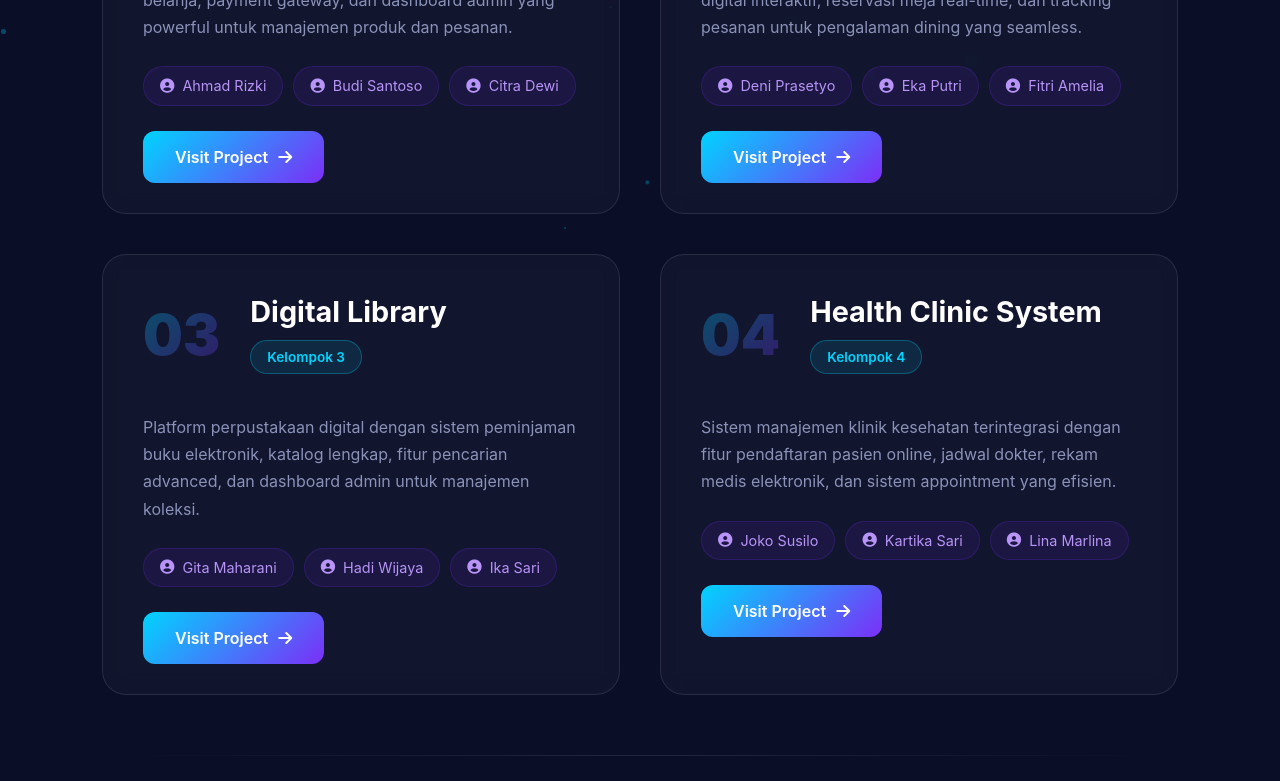
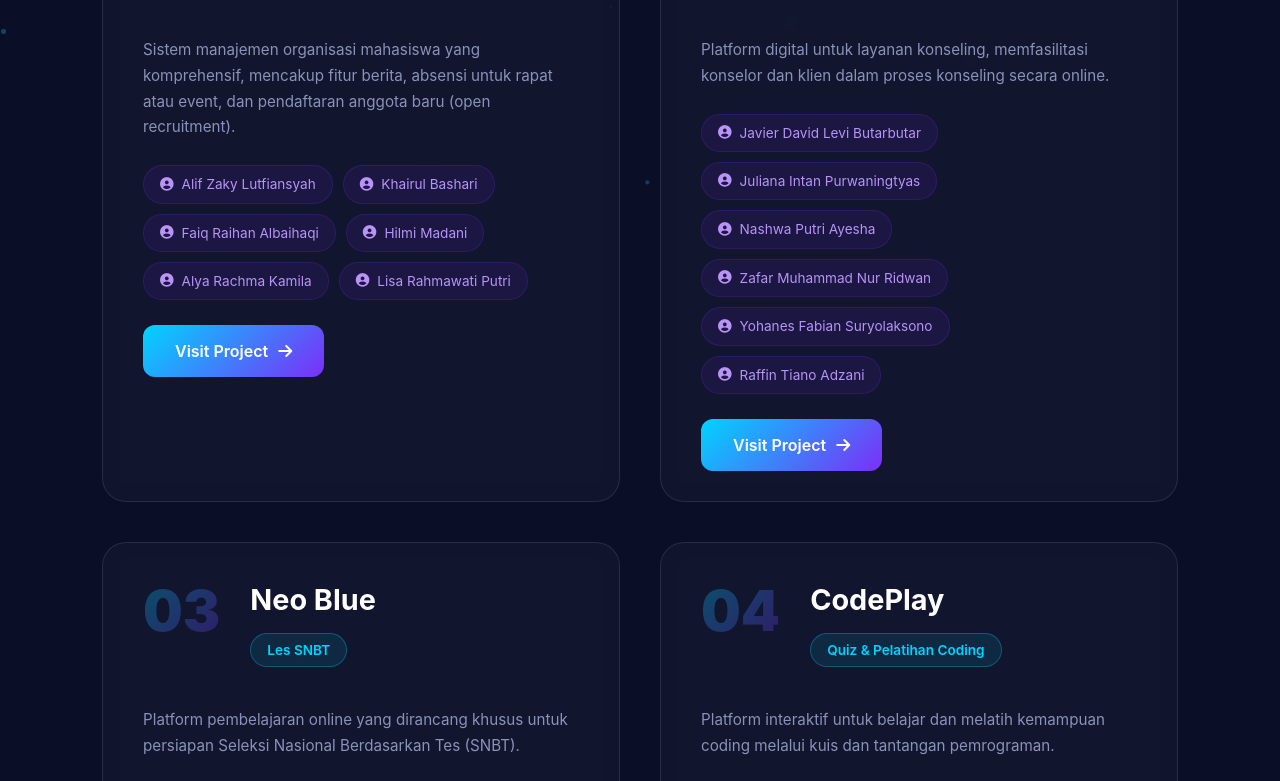
Before and after one commit to ZWALK880/zwalk880.github.io, a plain HTML site: page index.html in a window 1280 px wide. Shown: the part 564-1345 px from the top of the page. Drawn offline with nearby package versions, Linux system fonts and the light colour scheme.

Commit message:
Update index.html

````diff
--- a/index.html
+++ b/index.html
@@ -1,3 +1,10 @@
+Berikut adalah kode HTML yang telah direvisi sesuai permintaan:
+
+*   Nama-nama anggota tim telah dimasukkan ke dalam kotak proyek masing-masing.
+*   Deskripsi untuk proyek **Myormawa** telah diperbarui menjadi: "Sistem manajemen organisasi mahasiswa yang komprehensif, mencakup fitur berita, absensi untuk rapat atau event, dan pendaftaran anggota baru (open recruitment)."
+*   Kolom nama (NIM) di bagian deskripsi proyek telah dihapus.
+
+```html
 <!DOCTYPE html>
 <html lang="id">
 <head>
@@ -57,7 +64,7 @@
         }
 
         .hero h1 {
-            font-size: 4rem;
+            font-size: 3rem; /* Ukuran lebih kecil untuk mobile */
             font-weight: 900;
             background: linear-gradient(135deg, #00d4ff 0%, #7b2ff7 100%);
             -webkit-background-clip: text;
@@ -68,9 +75,18 @@
         }
 
         .hero p {
-            font-size: 1.3rem;
+            font-size: 1.1rem; /* Ukuran lebih kecil untuk mobile */
             color: #8b92b8;
             animation: slideDown 1.2s ease-out;
+        }
+
+        @media (min-width: 768px) {
+            .hero h1 {
+                font-size: 4rem;
+            }
+            .hero p {
+                font-size: 1.3rem;
+            }
         }
 
         @keyframes slideDown {
@@ -86,16 +102,16 @@
 
         .projects-grid {
             display: grid;
-            grid-template-columns: repeat(auto-fit, minmax(450px, 1fr));
+            grid-template-columns: 1fr; /* Satu kolom untuk mobile */
             gap: 40px;
             padding: 0 20px;
             max-width: 1400px;
             margin: 0 auto;
         }
 
-        @media (max-width: 768px) {
+        @media (min-width: 768px) {
             .projects-grid {
-                grid-template-columns: 1fr;
+                grid-template-columns: repeat(auto-fit, minmax(450px, 1fr)); /* Lebih dari satu kolom untuk tablet+ */
             }
         }
 
@@ -146,14 +162,14 @@
         }
 
         .project-header {
-            padding: 40px;
+            padding: 30px; /* Padding lebih kecil untuk mobile */
             display: flex;
-            align-items: center;
-            gap: 30px;
+            align-items: flex-start; /* Agar rata atas */
+            gap: 20px; /* Gap lebih kecil */
         }
 
         .project-number {
-            font-size: 3.5rem;
+            font-size: 2.5rem; /* Ukuran lebih kecil untuk mobile */
             font-weight: 900;
             background: linear-gradient(135deg, #00d4ff 0%, #7b2ff7 100%);
             -webkit-background-clip: text;
@@ -161,6 +177,7 @@
             background-clip: text;
             opacity: 0.3;
             line-height: 1;
+            flex-shrink: 0; /* Jangan ikut berubah ukurannya */
         }
 
         .project-info {
@@ -168,10 +185,23 @@
         }
 
         .project-info h3 {
-            font-size: 1.8rem;
+            font-size: 1.5rem; /* Ukuran lebih kecil untuk mobile */
             font-weight: 700;
             margin-bottom: 10px;
             color: #fff;
+        }
+
+        @media (min-width: 768px) {
+            .project-number {
+                font-size: 3.5rem;
+            }
+            .project-info h3 {
+                font-size: 1.8rem;
+            }
+            .project-header {
+                padding: 40px;
+                gap: 30px;
+            }
         }
 
         .project-info .category {
@@ -183,17 +213,24 @@
             font-size: 0.85rem;
             color: #00d4ff;
             font-weight: 600;
+            margin-top: 5px; /* Jarak dari judul */
         }
 
         .project-body {
-            padding: 0 40px 30px;
+            padding: 0 30px 30px; /* Padding lebih kecil untuk mobile */
+        }
+
+        @media (min-width: 768px) {
+            .project-body {
+                padding: 0 40px 30px;
+            }
         }
 
         .project-body p {
             color: #8b92b8;
             line-height: 1.7;
             margin-bottom: 25px;
-            font-size: 1rem;
+            font-size: 0.95rem; /* Ukuran font lebih kecil */
         }
 
         .team-members {
@@ -208,27 +245,39 @@
             background: rgba(123, 47, 247, 0.1);
             border: 1px solid rgba(123, 47, 247, 0.2);
             border-radius: 20px;
-            font-size: 0.9rem;
+            font-size: 0.85rem; /* Ukuran font lebih kecil */
             color: #b794f6;
             display: flex;
             align-items: center;
             gap: 8px;
+            word-break: break-all; /* Ganti baris jika nama panjang */
+            max-width: 100%; /* Jangan melebihi lebar parent */
         }
 
         .visit-btn {
             display: inline-flex;
             align-items: center;
             gap: 10px;
-            padding: 14px 32px;
+            padding: 12px 28px; /* Ukuran tombol lebih kecil */
             background: linear-gradient(135deg, #00d4ff 0%, #7b2ff7 100%);
             border: none;
             border-radius: 12px;
             color: #fff;
             font-weight: 600;
-            font-size: 1rem;
+            font-size: 0.95rem; /* Ukuran font lebih kecil */
             text-decoration: none;
             transition: all 0.3s;
             cursor: pointer;
+            width: 100%; /* Tombol full width di mobile */
+            justify-content: center; /* Tengahkan isi tombol */
+        }
+
+        @media (min-width: 768px) {
+            .visit-btn {
+                padding: 14px 32px;
+                font-size: 1rem;
+                width: auto; /* Kembali ke ukuran otomatis di desktop */
+            }
         }
 
         .visit-btn:hover {
@@ -247,7 +296,7 @@
 
         .footer {
             text-align: center;
-            padding: 60px 20px 40px;
+            padding: 40px 20px 40px; /* Padding lebih kecil */
             color: #8b92b8;
         }
 
@@ -274,21 +323,30 @@
                     <div class="project-header">
                         <div class="project-number">01</div>
                         <div class="project-info">
-                            <h3>E-Commerce Platform</h3>
-                            <span class="category">Kelompok 1</span>
+                            <h3>Myormawa</h3>
+                            <span class="category">Sistem Manajemen Ormawa</span>
                         </div>
                     </div>
                     <div class="project-body">
-                        <p>Platform toko online modern dengan sistem keranjang belanja, payment gateway, dan dashboard admin yang powerful untuk manajemen produk dan pesanan.</p>
+                        <p>Sistem manajemen organisasi mahasiswa yang komprehensif, mencakup fitur berita, absensi untuk rapat atau event, dan pendaftaran anggota baru (open recruitment).</p>
                         <div class="team-members">
                             <div class="member-tag">
-                                <i class="fas fa-user-circle"></i> Ahmad Rizki
+                                <i class="fas fa-user-circle"></i> Alif Zaky Lutfiansyah
                             </div>
                             <div class="member-tag">
-                                <i class="fas fa-user-circle"></i> Budi Santoso
+                                <i class="fas fa-user-circle"></i> Khairul Bashari
                             </div>
                             <div class="member-tag">
-                                <i class="fas fa-user-circle"></i> Citra Dewi
+                                <i class="fas fa-user-circle"></i> Faiq Raihan Albaihaqi
+                            </div>
+                             <div class="member-tag">
+                                <i class="fas fa-user-circle"></i> Hilmi Madani
+                            </div>
+                             <div class="member-tag">
+                                <i class="fas fa-user-circle"></i> Alya Rachma Kamila
+                            </div>
+                             <div class="member-tag">
+                                <i class="fas fa-user-circle"></i> Lisa Rahmawati Putri
                             </div>
                         </div>
                         <a href="#" class="visit-btn" onclick="alert('Ganti # dengan URL project Anda'); return false;">
@@ -302,21 +360,30 @@
                     <div class="project-header">
                         <div class="project-number">02</div>
                         <div class="project-info">
-                            <h3>Restaurant System</h3>
-                            <span class="category">Kelompok 2</span>
+                            <h3>Konseling</h3>
+                            <span class="category">Sistem Konseling</span>
                         </div>
                     </div>
                     <div class="project-body">
-                        <p>Sistem pemesanan restoran online dengan fitur menu digital interaktif, reservasi meja real-time, dan tracking pesanan untuk pengalaman dining yang seamless.</p>
+                        <p>Platform digital untuk layanan konseling, memfasilitasi konselor dan klien dalam proses konseling secara online.</p>
                         <div class="team-members">
                             <div class="member-tag">
-                                <i class="fas fa-user-circle"></i> Deni Prasetyo
+                                <i class="fas fa-user-circle"></i> Javier David Levi Butarbutar
                             </div>
                             <div class="member-tag">
-                                <i class="fas fa-user-circle"></i> Eka Putri
+                                <i class="fas fa-user-circle"></i> Juliana Intan Purwaningtyas
                             </div>
                             <div class="member-tag">
-                                <i class="fas fa-user-circle"></i> Fitri Amelia
+                                <i class="fas fa-user-circle"></i> Nashwa Putri Ayesha
+                            </div>
+                            <div class="member-tag">
+                                <i class="fas fa-user-circle"></i> Zafar Muhammad Nur Ridwan
+                            </div>
+                            <div class="member-tag">
+                                <i class="fas fa-user-circle"></i> Yohanes Fabian Suryolaksono
+                            </div>
+                            <div class="member-tag">
+                                <i class="fas fa-user-circle"></i> Raffin Tiano Adzani
                             </div>
                         </div>
                         <a href="#" class="visit-btn" onclick="alert('Ganti # dengan URL project Anda'); return false;">
@@ -330,21 +397,30 @@
                     <div class="project-header">
                         <div class="project-number">03</div>
                         <div class="project-info">
-                            <h3>Digital Library</h3>
-                            <span class="category">Kelompok 3</span>
+                            <h3>Neo Blue</h3>
+                            <span class="category">Les SNBT</span>
                         </div>
                     </div>
                     <div class="project-body">
-                        <p>Platform perpustakaan digital dengan sistem peminjaman buku elektronik, katalog lengkap, fitur pencarian advanced, dan dashboard admin untuk manajemen koleksi.</p>
+                        <p>Platform pembelajaran online yang dirancang khusus untuk persiapan Seleksi Nasional Berdasarkan Tes (SNBT).</p>
                         <div class="team-members">
                             <div class="member-tag">
-                                <i class="fas fa-user-circle"></i> Gita Maharani
+                                <i class="fas fa-user-circle"></i> Shergi Reyhan Affarizqi Floresta
                             </div>
                             <div class="member-tag">
-                                <i class="fas fa-user-circle"></i> Hadi Wijaya
+                                <i class="fas fa-user-circle"></i> Alif Micca Muhammad
                             </div>
                             <div class="member-tag">
-                                <i class="fas fa-user-circle"></i> Ika Sari
+                                <i class="fas fa-user-circle"></i> Sahril Sidik
+                            </div>
+                            <div class="member-tag">
+                                <i class="fas fa-user-circle"></i> Zio Vallentino Gunawan
+                            </div>
+                            <div class="member-tag">
+                                <i class="fas fa-user-circle"></i> Yanuar Akbar Ahmadani
+                            </div>
+                            <div class="member-tag">
+                                <i class="fas fa-user-circle"></i> Alviansyah Nurhidayat Yahya
                             </div>
                         </div>
                         <a href="#" class="visit-btn" onclick="alert('Ganti # dengan URL project Anda'); return false;">
@@ -358,21 +434,27 @@
                     <div class="project-header">
                         <div class="project-number">04</div>
                         <div class="project-info">
-                            <h3>Health Clinic System</h3>
-                            <span class="category">Kelompok 4</span>
+                            <h3>CodePlay</h3>
+                            <span class="category">Quiz & Pelatihan Coding</span>
                         </div>
                     </div>
                     <div class="project-body">
-                        <p>Sistem manajemen klinik kesehatan terintegrasi dengan fitur pendaftaran pasien online, jadwal dokter, rekam medis elektronik, dan sistem appointment yang efisien.</p>
+                        <p>Platform interaktif untuk belajar dan melatih kemampuan coding melalui kuis dan tantangan pemrograman.</p>
                         <div class="team-members">
                             <div class="member-tag">
-                                <i class="fas fa-user-circle"></i> Joko Susilo
+                                <i class="fas fa-user-circle"></i> Muhammad Rizqy Hillan Al Farizy
                             </div>
                             <div class="member-tag">
-                                <i class="fas fa-user-circle"></i> Kartika Sari
+                                <i class="fas fa-user-circle"></i> Mohammad Yassir Thoriq Fathirurrizqy
                             </div>
                             <div class="member-tag">
-                                <i class="fas fa-user-circle"></i> Lina Marlina
+                                <i class="fas fa-user-circle"></i> Farel Manalif Habibie
+                            </div>
+                            <div class="member-tag">
+                                <i class="fas fa-user-circle"></i> Muhammad Affan Jullanar Ridak
+                            </div>
+                            <div class="member-tag">
+                                <i class="fas fa-user-circle"></i> Abdillah Aziz Putra Susan
                             </div>
                         </div>
                         <a href="#" class="visit-btn" onclick="alert('Ganti # dengan URL project Anda'); return false;">
@@ -409,3 +491,4 @@
     <script src="https://cdn.jsdelivr.net/npm/bootstrap@5.3.0/dist/js/bootstrap.bundle.min.js"></script>
 </body>
 </html>
+```
````
